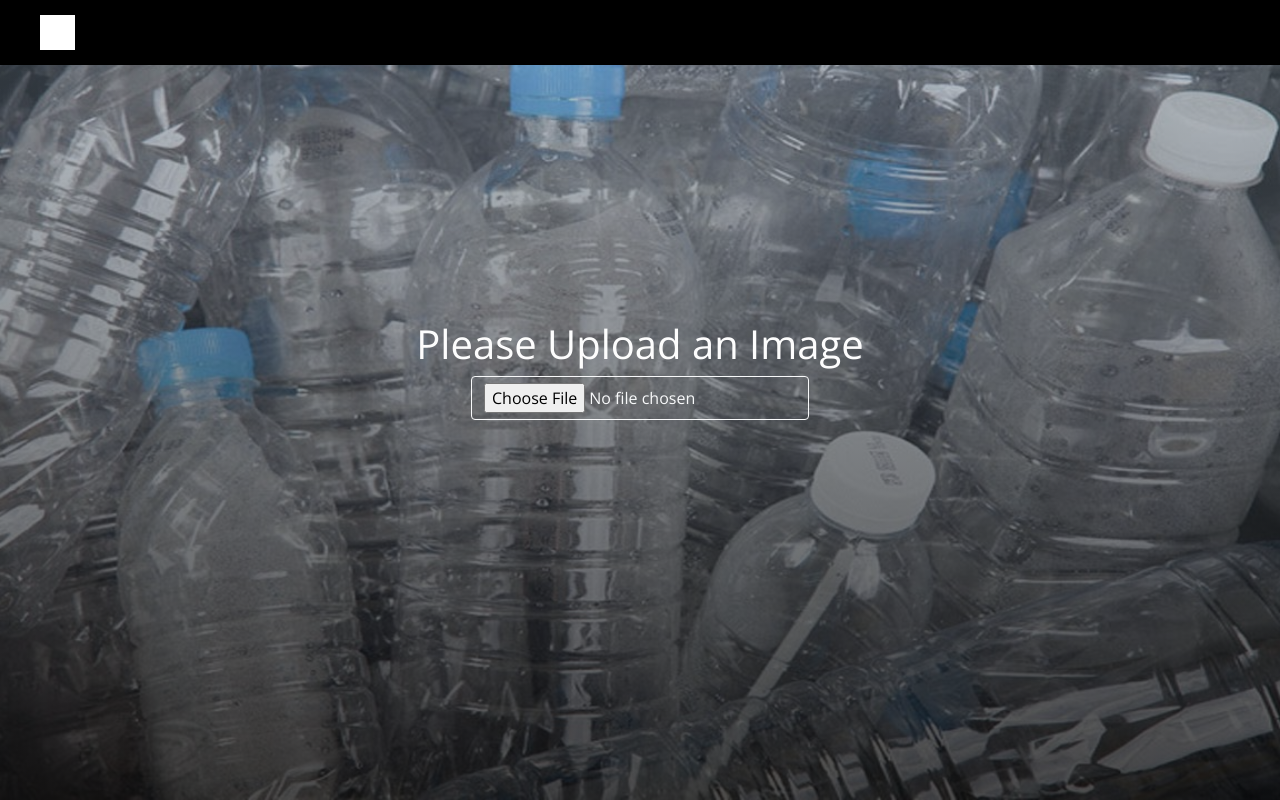
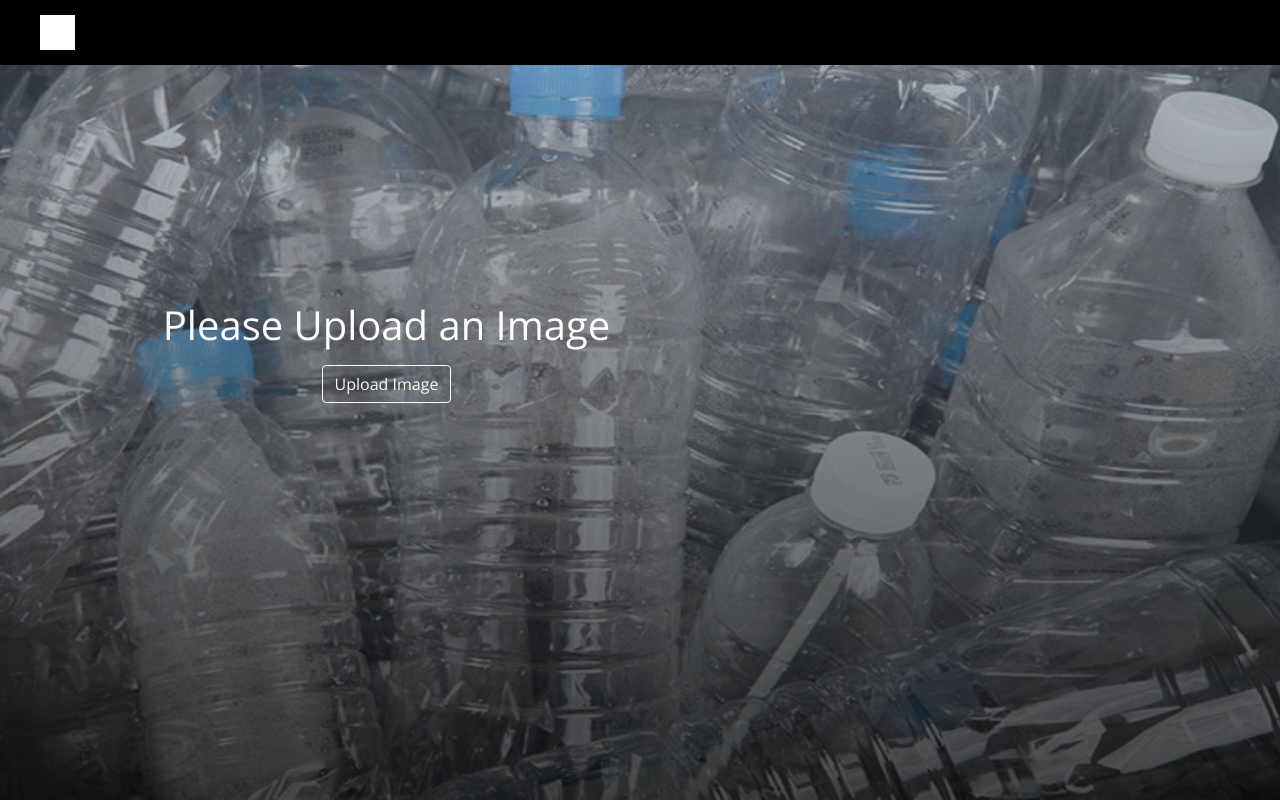
Before and after one commit to LukeM7/HackForHumanity2020, a Django app: page / in a window 1280 px wide. Run offline with Django 3.2, Linux system fonts and the light colour scheme; some libraries are stand-ins or nearby versions; grey boxes are pictures that could not be loaded.

Commit message:
Upload image functionality

```diff
--- a/trashy/portfolio/templates/portfolio/home.html
+++ b/trashy/portfolio/templates/portfolio/home.html
@@ -4,9 +4,20 @@
   <div id="intro" >
     <div class="container-fluid center-box">
       <div class="row">
-        <span class="col text-center" id="button_container">
-          <h1>Please Upload an Image</h1>
-          <input type="file" class="btn btn-front-margin btn-outline-light" name="myImage" accept="image/*"></input>
+          <div class="col-lg-6">
+            <h1>Please Upload an Image</h1>
+            <p><input type="file"  accept="image/*" name="image" id="file"  onchange="loadFile(event)" style="display: none;"></p>
+            <p><label for="file" class="btn btn-front-margin btn-outline-light" style="cursor: pointer;">Upload Image</label></p>
+            <script>
+            var loadFile = function(event) {
+                var image = document.getElementById('output');
+                image.src = URL.createObjectURL(event.target.files[0]);
+            };
+            </script>
+          </div>
+          <div class="col-lg-6">
+            <p><img id="output" width="200" /></p>
+          </div>
         </div>
       </div>
     </div>
```
